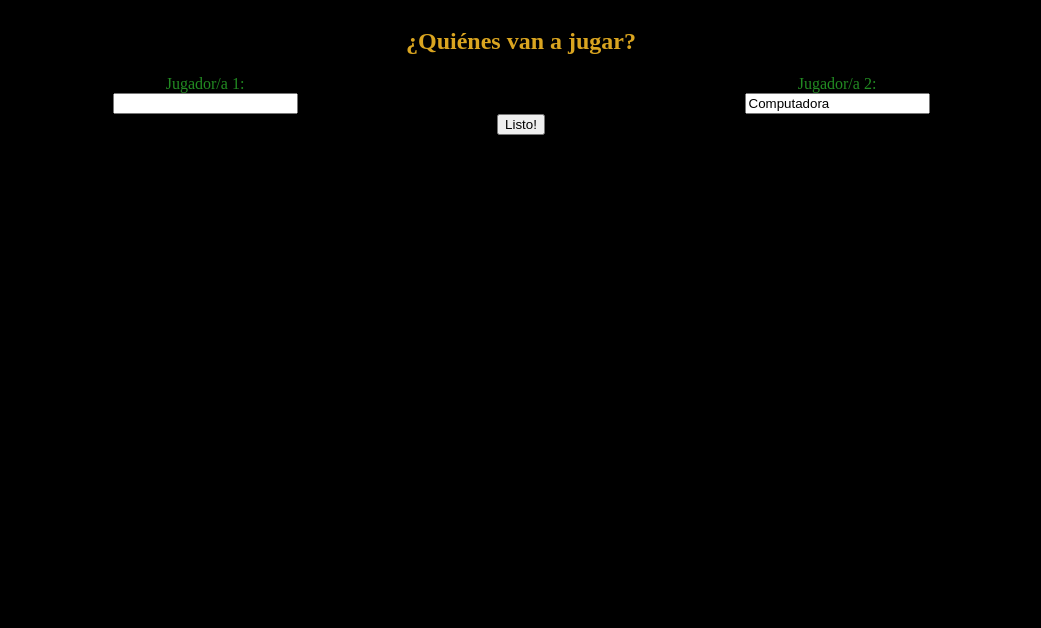
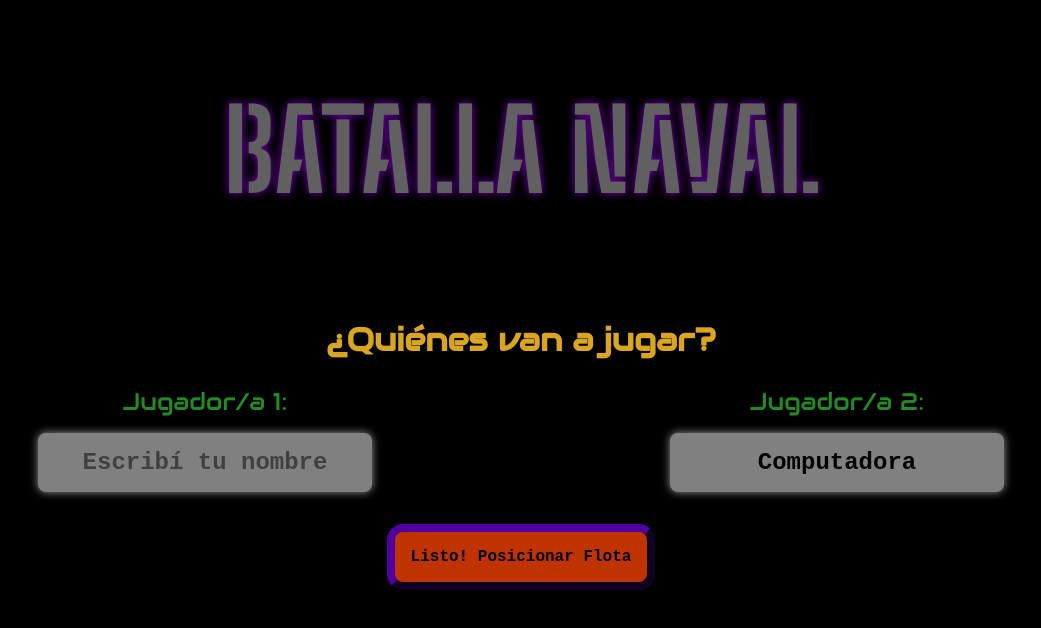
Before and after one commit to Sedbastian/odin-battleship, a website built with webpack: page dist/index.html in a window 1280 px wide. Shown: the whole page, without its empty margins (119-1160 px from the left). Built offline with nearby package versions, Linux system fonts and the light colour scheme.

Commit message:
Style getNames page

```diff
--- a/src/domModule.js
+++ b/src/domModule.js
@@ -8,6 +8,9 @@ import {
 import { Gameboard, placeRandomShips, computerAttack } from "./gameLogic.js";
 
 function getNames() {
+  const battleship = document.createElement("h1");
+  battleship.textContent = "BATALLA NAVAL";
+
   const who = document.createElement("h2");
   who.textContent = "¿Quiénes van a jugar?";
 
@@ -19,7 +22,8 @@ function getNames() {
   name1.textContent = "Jugador/a 1:";
   divPlayer1.appendChild(name1);
 
-  const player1input = document.createElement("input");
+	const player1input = document.createElement("input");
+	player1input.setAttribute("placeholder", "Escribí tu nombre");
   divPlayer1.appendChild(player1input);
 
   const divPlayer2 = document.createElement("div");
@@ -34,8 +38,18 @@ function getNames() {
 
   const submitNames = document.createElement("button");
   submitNames.classList.add("submitNames");
-  submitNames.textContent = "Listo!";
+  submitNames.textContent = "Listo! Posicionar Flota";
+  submitNames.addEventListener("mousedown", () => {
+    submitNames.classList.add("inset");
+  });
+  submitNames.addEventListener("mouseout", () => {
+    submitNames.classList.remove("inset");
+  });
+  submitNames.addEventListener("mouseup", () => {
+    submitNames.classList.remove("inset");
+  });
   submitNames.addEventListener("click", () => {
+    battleship.remove();
     who.remove();
     divPlayer1.remove();
     divPlayer2.remove();
@@ -43,6 +57,7 @@ function getNames() {
     initializeGame(player1input.value, player2input.value);
   });
 
+  main.appendChild(battleship);
   main.appendChild(who);
   main.appendChild(divPlayer1);
   main.appendChild(divPlayer2);
@@ -555,6 +570,7 @@ function afterPlacingShipsButton(
     button.textContent = `¡Empieza el juego!`;
     button.addEventListener("click", () => {
       button.remove();
+      placeRandomShips(player2, boardSize);
       battleBegins(player1, player2, boardSize);
     });
   } else if (whoPlaced === "player2") {
@@ -600,7 +616,13 @@ function showAttackEnemyBoard(player1, result, player2name, boardSize) {
     this.classList.add("sunkenShip");
     this.classList.add("sunkenShipTrans");
     this.addEventListener("transitionend", () => {
-      winner(player1.name, player2name);
+      let whoWins;
+      if (this.dataset.player === "player1") {
+        whoWins = "player2";
+      } else if (this.dataset.player === "player2") {
+        whoWins = "player1";
+      }
+      winner(player1.name, player2name, whoWins);
     });
     this.textContent = "X";
   }
@@ -622,9 +644,8 @@ function showAttackEnemyBoard(player1, result, player2name, boardSize) {
         attackedSquare.classList.remove("attackedTrans");
 
         if (compMoveObject.result === "¡Todos los barcos han sido hundidos!") {
-          whoPlays = "player2";
           setTimeout(() => {
-            winner(player1.name, player2name);
+            winner(player1.name, player2name, "player2");
           }, 0);
         }
         attackedSquare.removeEventListener(
@@ -655,16 +676,18 @@ function showAttackOwnBoard() {
   const attackedSquare = document.querySelector(
     `:not(.notAttacked)[data-player="${this.dataset.player}"][data-x="${this.dataset.x}"][data-y="${this.dataset.y}"]`
   );
-  attackedSquare.textContent = "\u{1F7CF}";
-  attackedSquare.classList.add("attacked");
-  attackedSquare.classList.add("lastAttacked");
+  if (attackedSquare !== null) {
+    attackedSquare.textContent = "\u{1F7CF}";
+    attackedSquare.classList.add("attacked");
+    attackedSquare.classList.add("lastAttacked");
+  }
 }
 
-function winner(player1name, player2name) {
+function winner(player1name, player2name, playerTurn) {
   let whoWins;
-  if (whoPlays === "player1") {
+  if (playerTurn === "player1") {
     whoWins = player1name;
-  } else if (whoPlays === "player2") {
+  } else if (playerTurn === "player2") {
     whoWins = player2name;
   }
   alert(`Ganó ${whoWins}.  ¡Hundió todos los barcos!`);
--- a/src/index.js
+++ b/src/index.js
@@ -42,13 +42,6 @@ function placeShips(
   shipsToPlace.placeShip(3, 3, true, 4, 0);
   shipsToPlace.placeShip(4, 2, true, 6, 0);
   shipsToPlace.placeShip(5, 1, true, 8, 0);
-
-  let player;
-  if (playerTurn === "player1") {
-    player = player1;
-  } else if (playerTurn === "player2") {
-    player = player2;
-  }
 
   showShipsToPlace(
     player1,
@@ -95,11 +88,10 @@ function battleBegins(player1, player2, boardSize) {
   showBoard(player1, player2, "player2", "enemyBoard", false, boardSize);
   if (player2.name !== "Computadora") {
     createToggleButton("player1", player1.name, player2.name, "hide");
-  }
-
     showBoard(player1, player2, "player2", "ownBoard", true, boardSize);
     showBoard(player1, player2, "player1", "enemyBoard", true, boardSize);
     createToggleButton("player2", player1.name, player2.name, "hide");
+  }
 }
 
 function attack(player1, player2, boardSize) {
@@ -116,14 +108,6 @@ function attack(player1, player2, boardSize) {
     console.log(result);
   }
 
-  // if (result === "¡Todos los barcos han sido hundidos!") {
-  //   setTimeout(() => {
-  //     winner(player1.name, player2.name);
-  //   }, 0);
-
-  //   return;
-  // }
-
   if (player2.name !== "Computadora") {
     if (whoPlays === "player1") {
       whoPlays = "player2";
--- a/src/style.css
+++ b/src/style.css
@@ -1,3 +1,13 @@
+@font-face {
+  font-family: "BigShouldersStencil";
+  src: url("./BigShouldersStencil.woff2");
+}
+
+@font-face {
+  font-family: "Audiowide-Regular";
+  src: url("./Audiowide-Regular.ttf");
+}
+
 html {
   background-color: black;
 }
@@ -10,20 +20,80 @@ main {
   display: grid;
   grid-template-columns: repeat(2, 1fr);
   justify-content: center;
+  font-family: Audiowide-Regular;
+  font-size: 1.5rem;
+}
+
+@keyframes marcosclave1 {
+  from {
+    opacity: 0.5;
+  }
+  to {
+    opacity: 1;
+  }
+}
+
+h1 {
+  grid-column: 1 / 3;
+  text-align: center;
+  font-family: "BigShouldersStencil";
+  color: grey;
+  font-size: 7rem;
+  text-shadow: 0 0 0.5rem rgb(162, 0, 255);
+
+  animation: marcosclave1 2s linear 0s infinite alternate;
 }
 
 h2 {
   grid-column: 1 / 3;
   color: goldenrod;
+  font-size: 2rem;
+}
+
+.name {
+	margin-bottom: 1rem;
+  color: forestgreen;
+}
+
+input {
+  background-color: grey;
+  border-style: none;
+  border-radius: 0.5rem;
+  padding: 1rem;
+  font-size: 1.5rem;
+  font-weight: bold;
+	font-family: "Courier New", Courier, monospace;
+	text-align: center;
+  box-shadow: 0 0 0.5rem rgb(150, 150, 150);
+}
+
+input::placeholder {
+	color: rgb(64, 64, 64);
+}
+
+input:focus {
+	outline-style: none;
+	background-color: olivedrab;
 }
 
 .submitNames {
   grid-column: 1 / 3;
-  justify-self: center;
+	justify-self: center;
+	margin: 2rem;
+	padding: 1rem;
+	background-color: orangered;
+	border-style: outset;
+	border-width: 0.5rem;
+	border-color: rgb(64, 0, 128);
+	border-radius: 1rem;
+	font-size: 1rem;
+  font-weight: bold;
+	font-family: "Courier New", Courier, monospace;
+	animation: marcosclave1 2s linear 0s infinite alternate;
 }
 
-.name {
-  color: forestgreen;
+.submitNames.inset {
+	border-style: inset;
 }
 
 .messages {
@@ -40,12 +110,6 @@ h2 {
 .column {
   width: 100%;
 }
-
-/* .gameboardHorizontal {
-  display: flex;
-  flex-direction: column;
-  margin: 1rem;
-} */
 
 .row {
   display: flex;
@@ -85,11 +149,6 @@ h2 {
 .square.water {
   background-color: blue;
 }
-
-/* .shipsToPlace .square.water {
-	background-color: black;
-	opacity: 0;
-} */
 
 .waterTrans {
   transform: rotateX(720deg);
```
Also changed, not shown: src/Audiowide-Regular.ttf (added), src/BigShouldersStencil.woff2 (added). Lines whose indentation alone changed are shown as unchanged.
